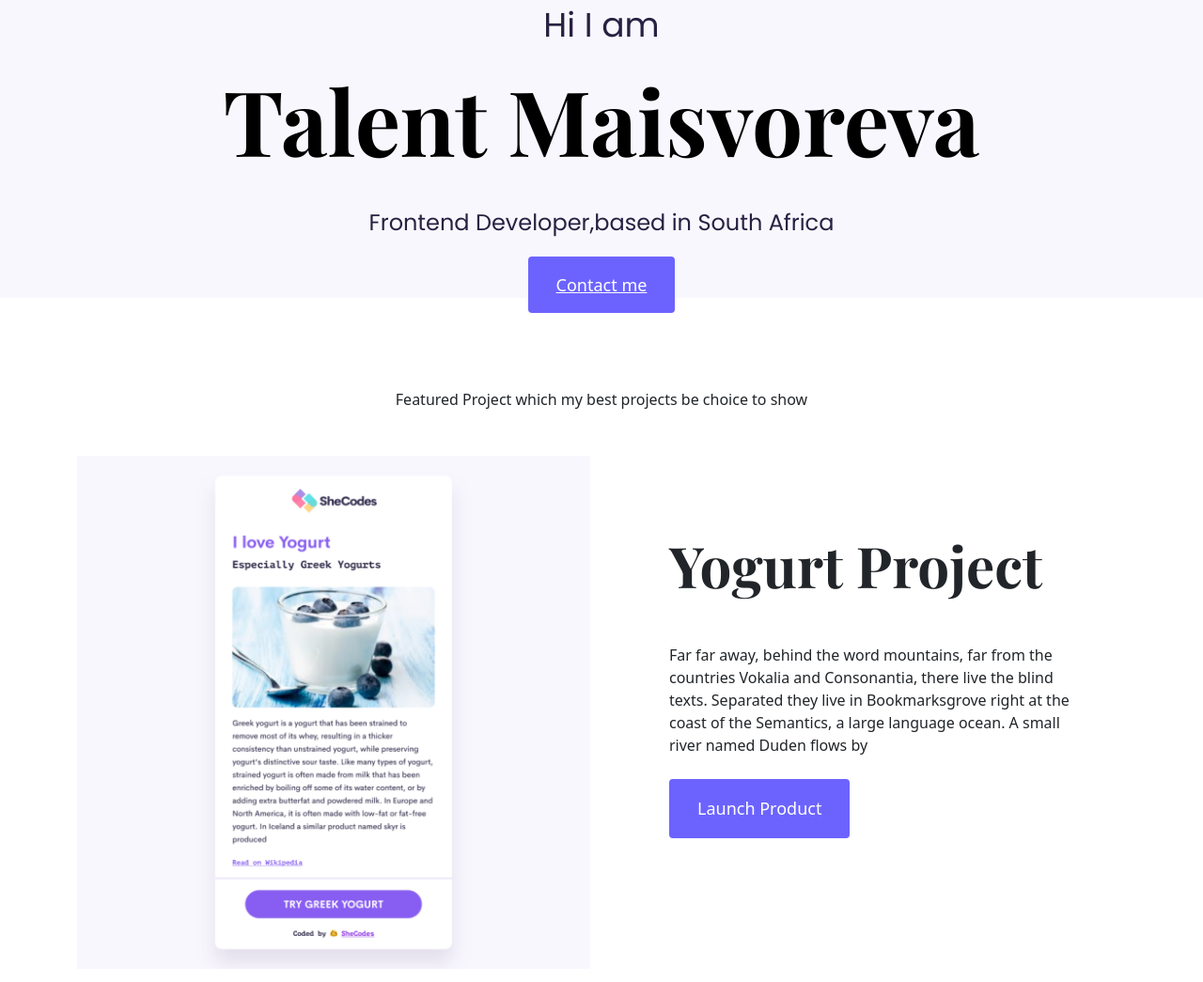
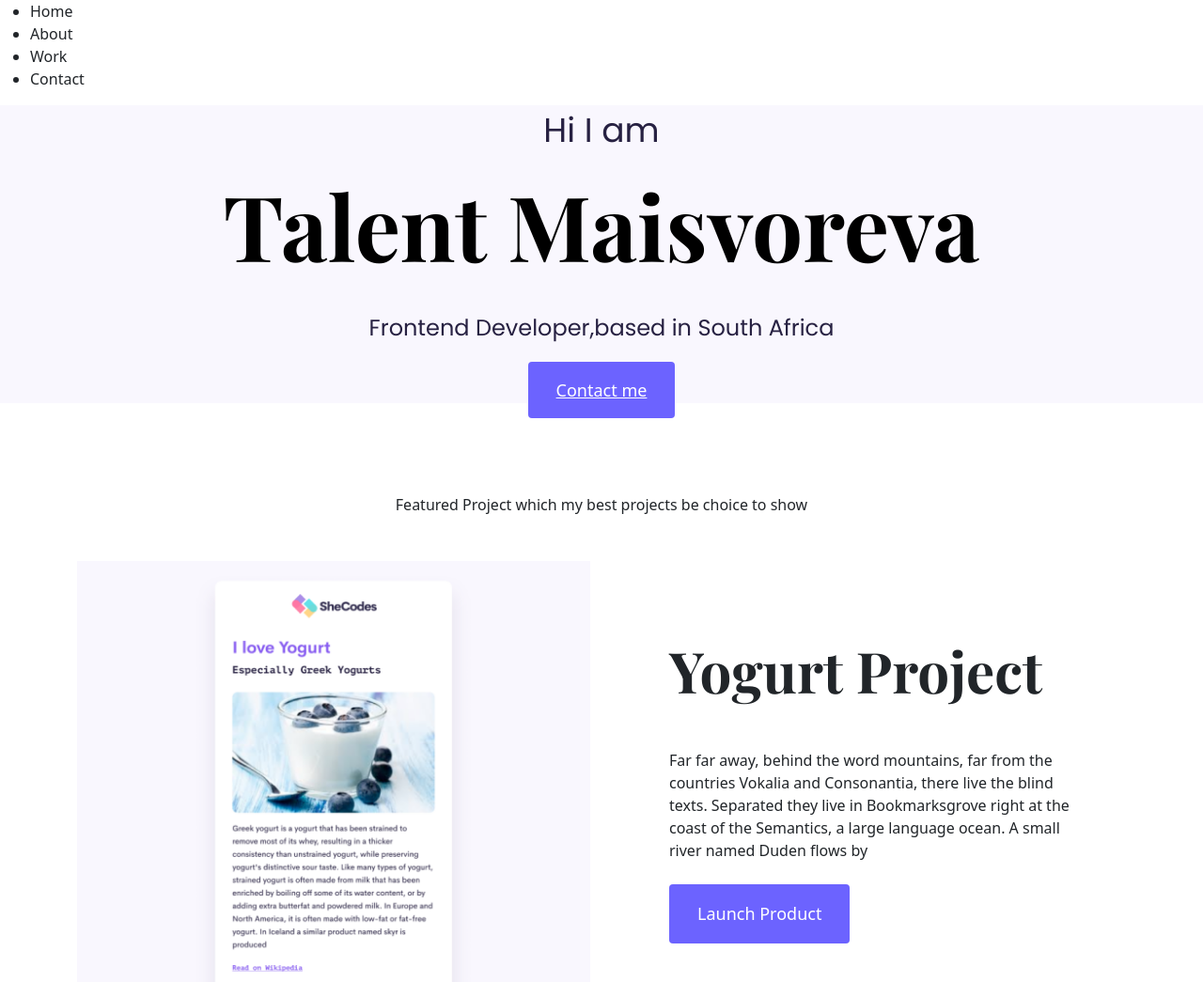
Before and after one commit to Talentm36/portfolio-project, a plain HTML site: page index.html in a window 1280 px wide. Shown: the top 1045 px of the page at 94% size. Drawn offline with nearby package versions, Linux system fonts and the light colour scheme.

Commit message:
Update index.html

```diff
--- a/index.html
+++ b/index.html
@@ -35,7 +35,15 @@
     <title>Portfolio</title>
   </head>
   <body>
+   <nav>
+    <ul>
+      <li>Home</li>
+      <li>About</li>
+      <li>Work</li>
+      <li>Contact</li>
 
+    </ul>
+   </nav>
 
     <div class="hero">
       <p>Hi I am</p>
```
